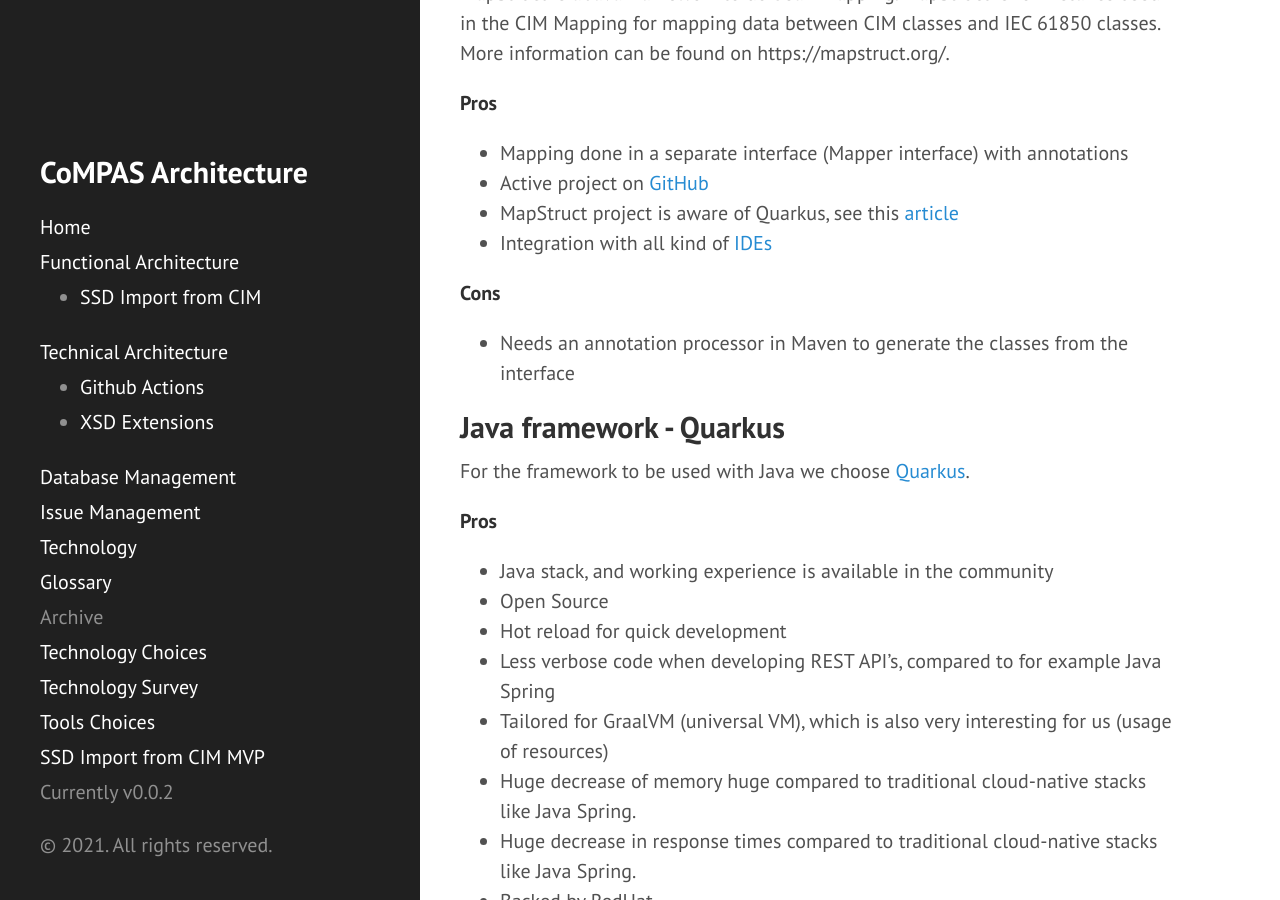
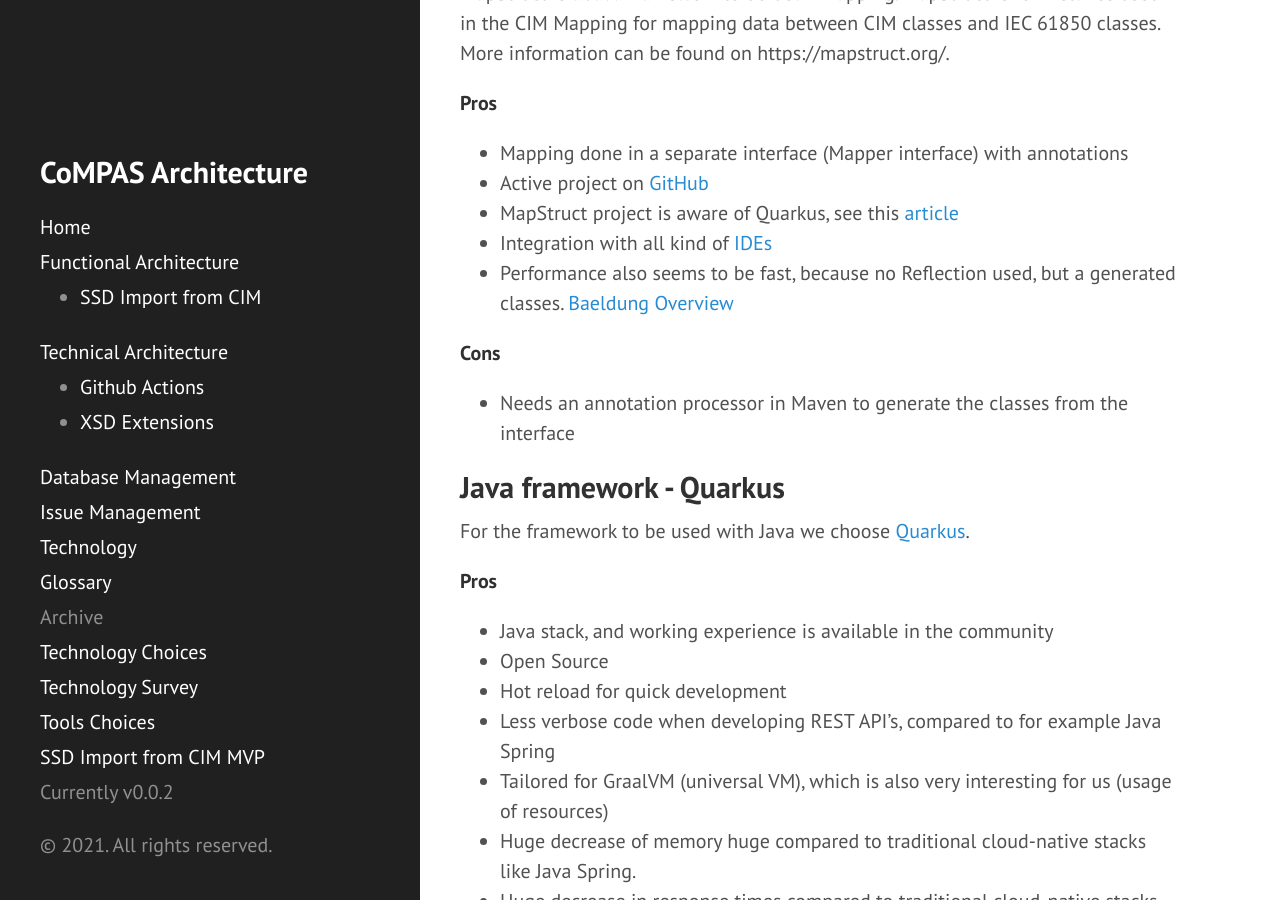
Before and after one commit to com-pas/compas-architecture, a Jekyll site: the page built from TECHNOLOGY.md, in a window 1280 px wide and 900 px high, scrolled down 4152 px. Built offline with Jekyll 4.4.1, drawn with Linux system fonts in a browser that asks for light colours; our own code applies the rules of GitHub Pages for plain Markdown files.

```diff
--- a/TECHNOLOGY.md
+++ b/TECHNOLOGY.md
@@ -111,6 +111,8 @@ between CIM classes and IEC 61850 classes. More information can be found on http
 - Active project on [GitHub](https://github.com/mapstruct/mapstruct)
 - MapStruct project is aware of Quarkus, see this [article](https://mapstruct.org/news/2019-12-06-mapstruct-and-quarkus/)
 - Integration with all kind of [IDEs](https://mapstruct.org/documentation/ide-support/)
+- Performance also seems to be fast, because no Reflection used, but a generated classes.
+  [Baeldung Overview](https://www.baeldung.com/java-performance-mapping-frameworks)
 
 **Cons**
 - Needs an annotation processor in Maven to generate the classes from the interface
```
